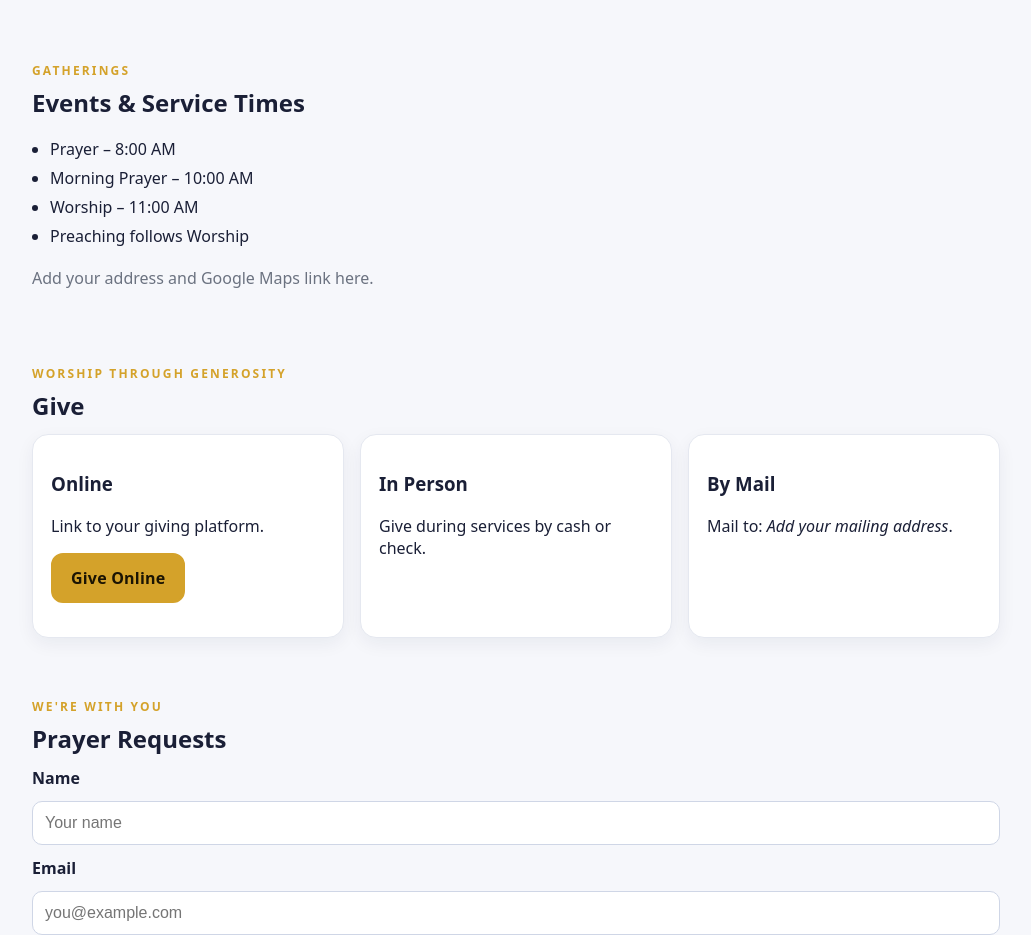
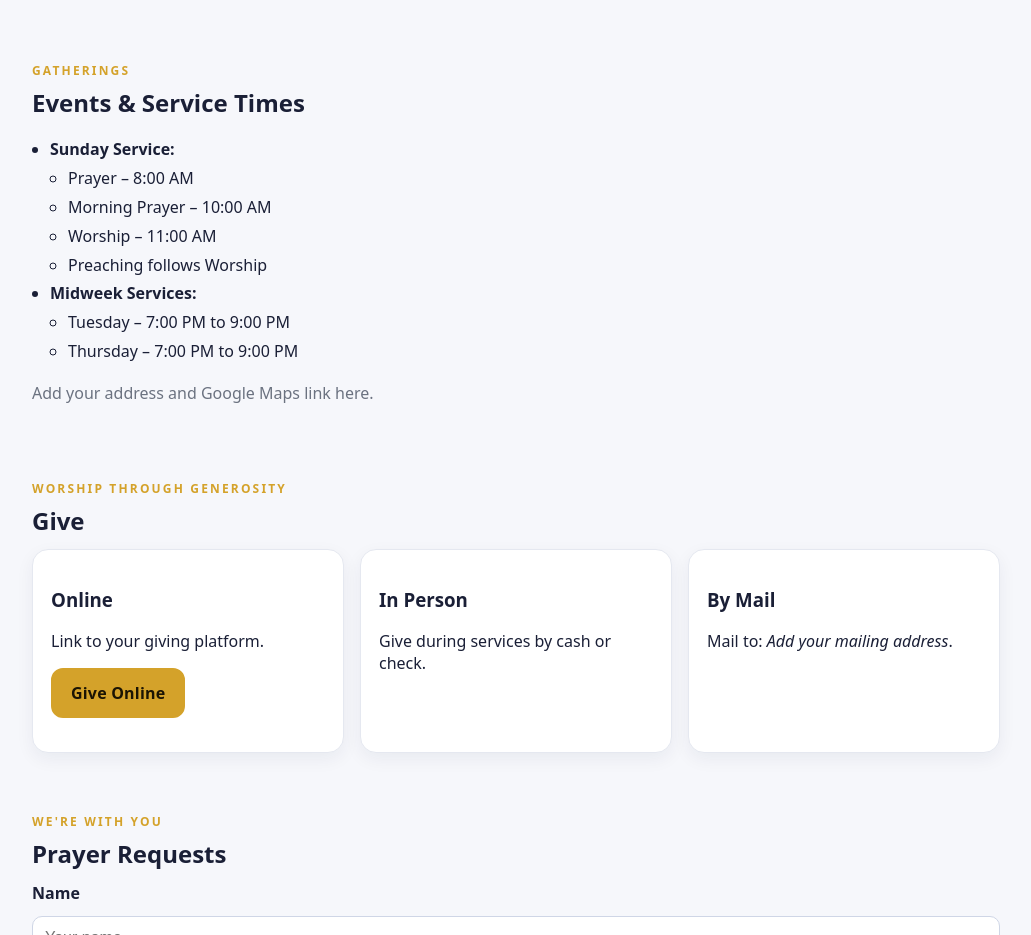
Before and after one commit to Directory1015/lords-recruiter-ministry, a plain HTML site: page index.html in a window 1280 px wide. Shown: the part 1680-2615 px from the top of the page, without its empty margins (124-1155 px from the left). Drawn offline with Linux system fonts and the light colour scheme.

Commit message:
Update index.html

```diff
--- a/index.html
+++ b/index.html
@@ -88,16 +88,24 @@
 
   <!-- Events -->
   <div class="container" id="events">
-    <span class="kicker">Gatherings</span>
-    <h2>Events & Service Times</h2>
+  <span class="kicker">Gatherings</span>
+  <h2>Events & Service Times</h2>
+  <ul class="list">
+    <li><strong>Sunday Service:</strong></li>
     <ul class="list">
-     <li>Prayer – 8:00 AM</li>
+      <li>Prayer – 8:00 AM</li>
       <li>Morning Prayer – 10:00 AM</li>
       <li>Worship – 11:00 AM</li>
       <li>Preaching follows Worship</li>
     </ul>
-    <p class="muted">Add your address and Google Maps link here.</p>
-  </div>
+    <li><strong>Midweek Services:</strong></li>
+    <ul class="list">
+      <li>Tuesday – 7:00 PM to 9:00 PM</li>
+      <li>Thursday – 7:00 PM to 9:00 PM</li>
+    </ul>
+  </ul>
+  <p class="muted">Add your address and Google Maps link here.</p>
+</div>
 
   <!-- Give -->
   <div class="container" id="give">
```
